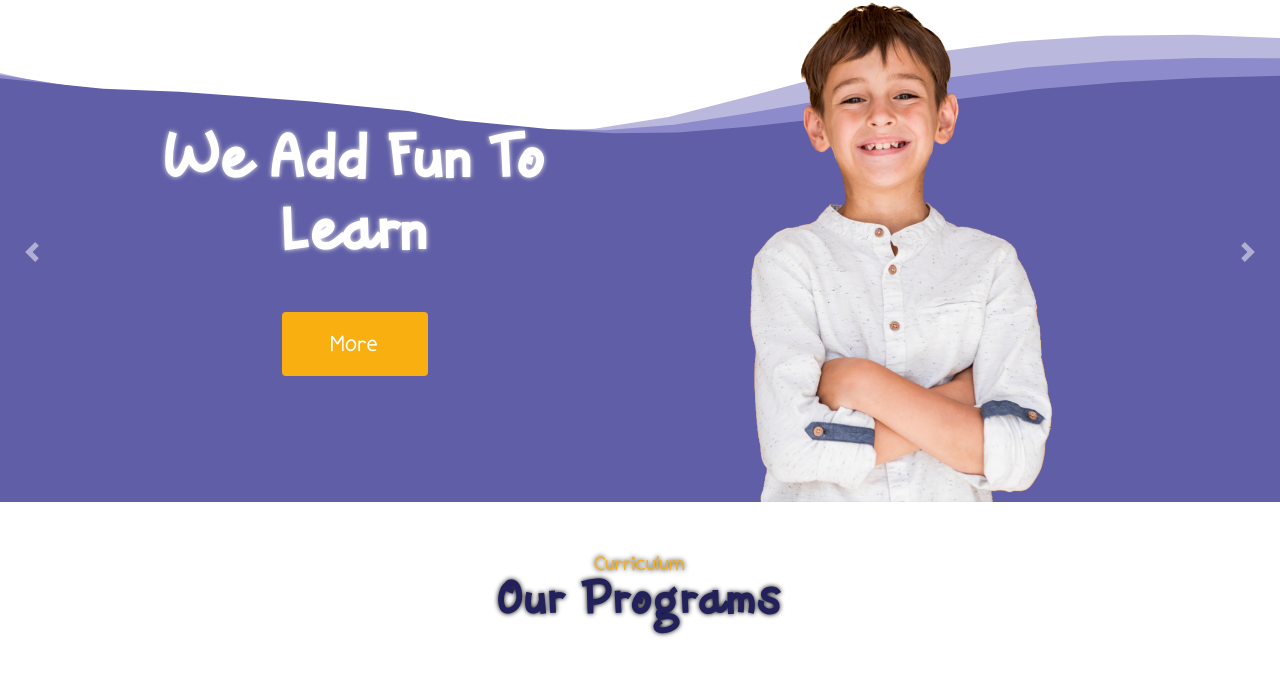
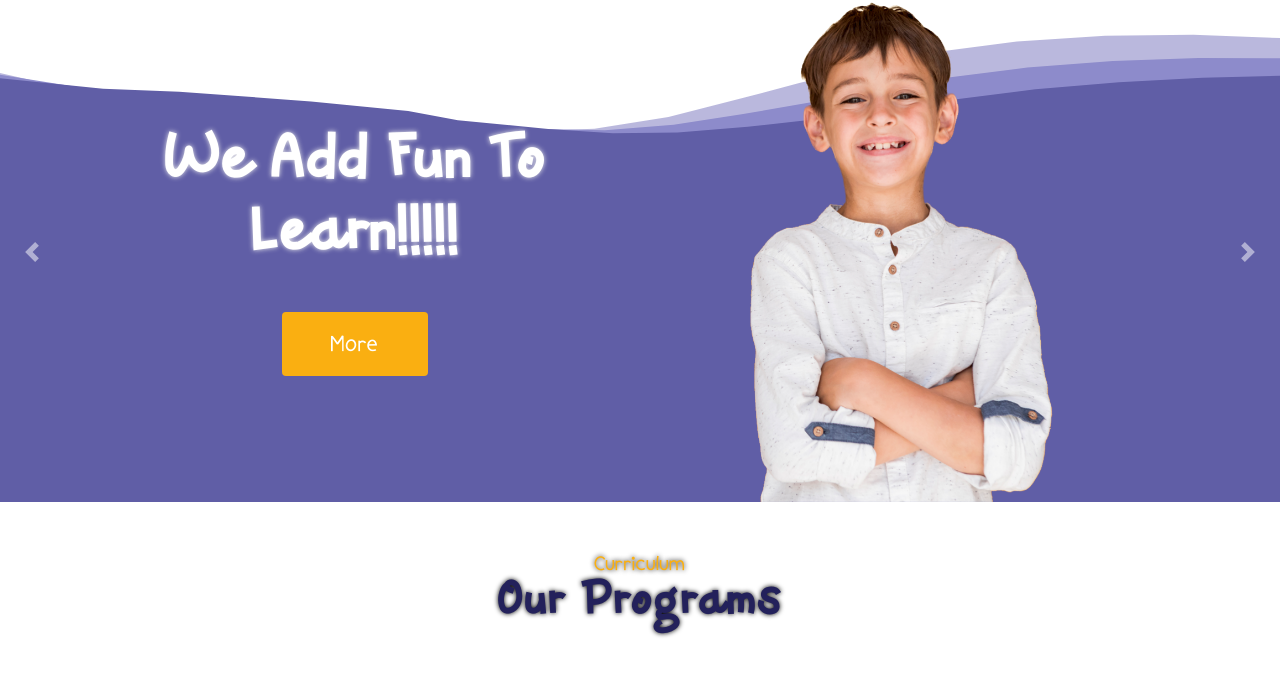
Before and after one commit to shaymaa91/SchoolSite, a plain HTML site: page index.html in a window 1280 px wide. Shown: the part 94-778 px from the top of the page. Drawn offline with nearby package versions, Linux system fonts and the light colour scheme.

Commit message:
modifications

```diff
--- a/index.html
+++ b/index.html
@@ -86,7 +86,7 @@
                         <div class="carousel-item">
                             <div class="row d-flex justify-content-between align-items-center">
                                 <div class="col-sm-12 col-md-6 text-center slider-desc animate__animated animate__bounce py-5">
-                                    <h1>we add fun to learn</h1>
+                                    <h1>we add fun to learn!!!!!</h1>
                                     <a class="btn animate__animated animate__rotateInDownLeft" href="#more" >More</a>
                                 </div>
                                 <div class="col-md-5 d-none d-md-block animate__animated animate__shakeX">
```
